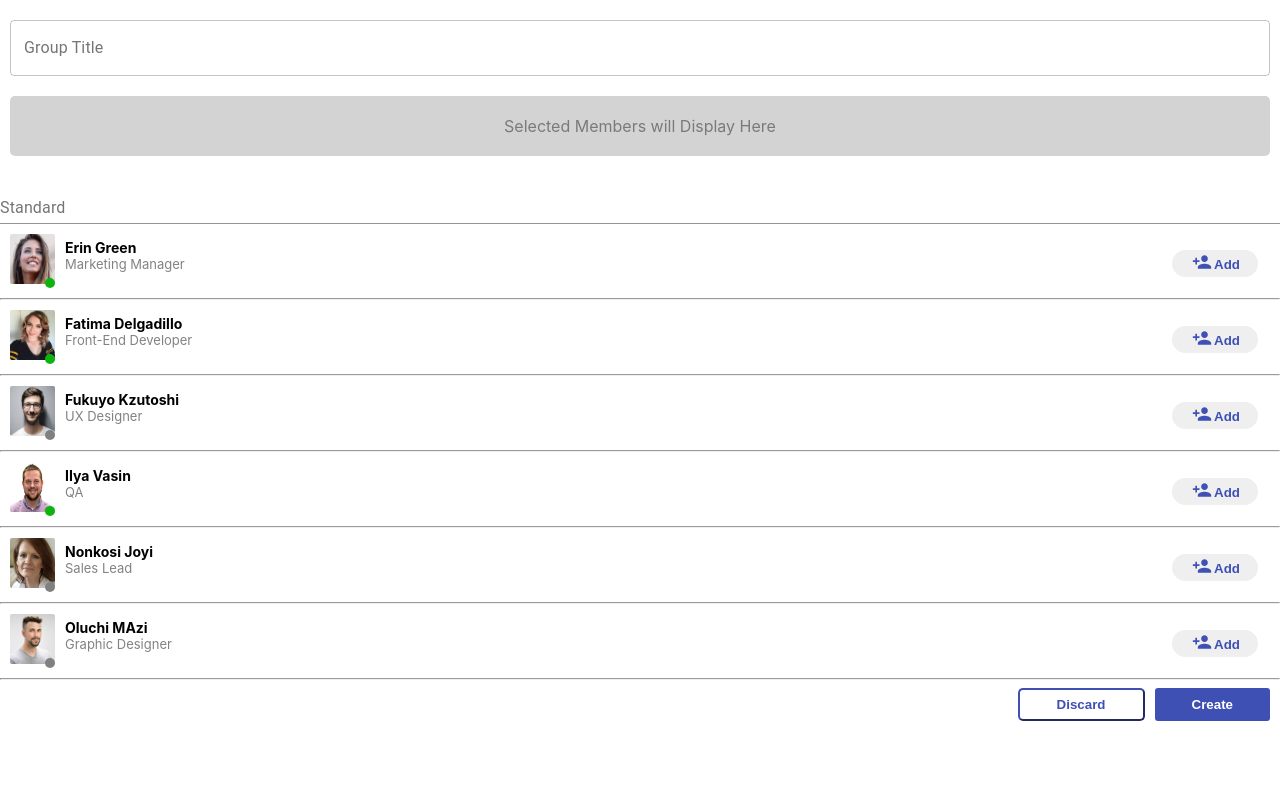
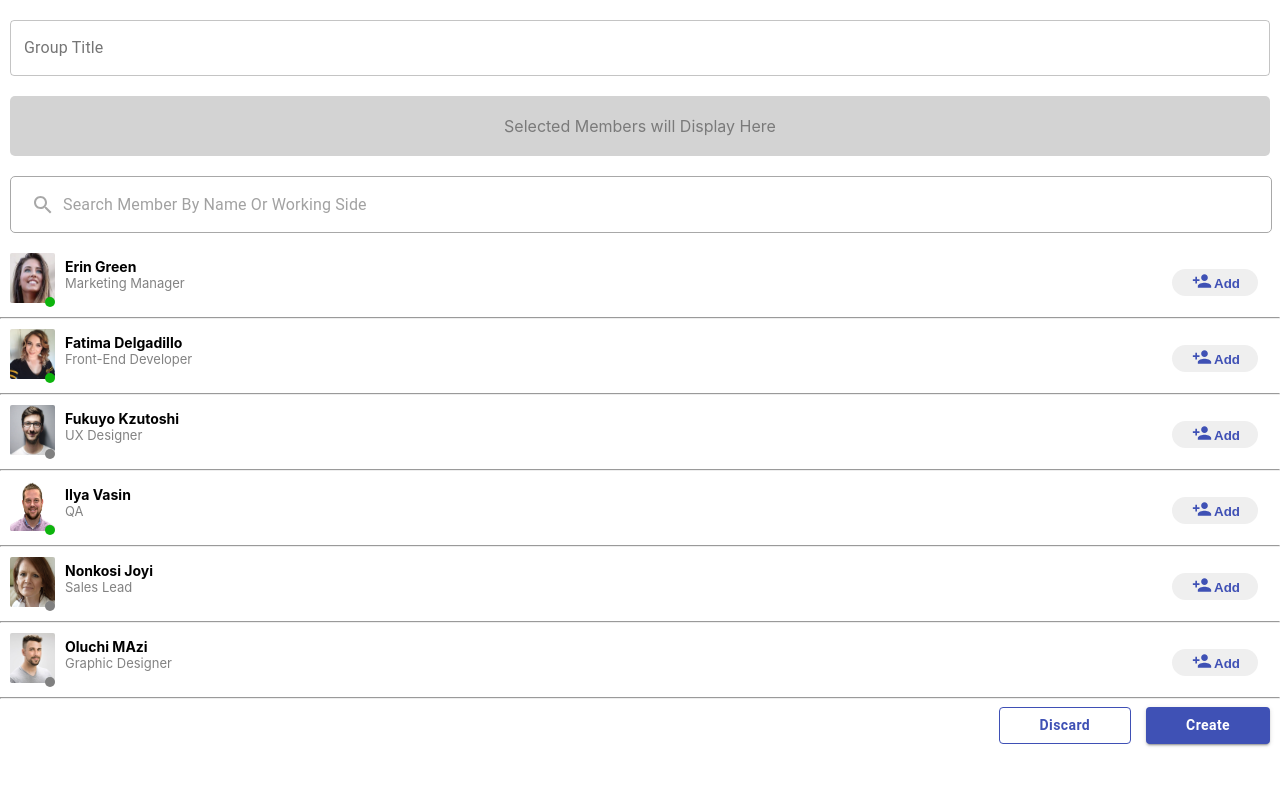
Before and after one commit to niloofarsohrabi/electronProject, a React (Create React App) app: page / in a window 1280 px wide. Shown: the top 786 px of the page. Built offline with nearby package versions, Linux system fonts and the light colour scheme.

Commit message:
convert to material

```diff
--- a/src/components/pages/mainPage/index.jsx
+++ b/src/components/pages/mainPage/index.jsx
@@ -1,67 +1,81 @@
-import React, { useEffect } from 'react'
-import { useSelector, useDispatch } from 'react-redux'
-import { AddMember } from '../../services/addMember'
-import { GroupAddedMembers } from '../../services/groupAddedMembers'
-import { Search } from '../../services/search'
-import { searchResultAction } from '../../../stateManagment/actions/searchResultAction'
-import TextField from '@material-ui/core/TextField'
-import profileStyle from '../../../styles/profileStyle.module.scss'
-import '../../../styles/mainPageGlobalStyle.scss'
-
+import React, { useEffect } from 'react';
+import { useSelector, useDispatch } from 'react-redux';
+import { AddMember } from '../../services/addMember';
+import { GroupAddedMembers } from '../../services/groupAddedMembers';
+import { Search } from '../../services/search';
+import { searchResultAction } from '../../../stateManagment/actions/searchResultAction';
+import TextField from '@material-ui/core/TextField';
+import profileStyle from '../../../styles/profileStyle.module.scss';
+import Button from '@material-ui/core/Button';
+import '../../../styles/mainPageGlobalStyle.scss';
 
 export const MainPage = () => {
-
   const dispatch = useDispatch();
-    const showSearchResult = useSelector(state => state.searchResult.searchResultState);
-    const copyContactListState = useSelector(state => state.contactList.contactListState);
+  const showSearchResult = useSelector(
+    (state) => state.searchResult.searchResultState,
+  );
+  const copyContactListState = useSelector(
+    (state) => state.contactList.contactListState,
+  );
   useEffect(() => {
     dispatch(searchResultAction(copyContactListState));
-    }, [copyContactListState])
+  }, [copyContactListState]);
 
   return (
     <>
       <div className="GroupTitleTextBox">
-                <TextField id="outlined-search" label="Group Title" type="text" variant="outlined" />
+        <TextField
+          id="outlined-search"
+          label="Group Title"
+          type="text"
+          variant="outlined"
+        />
       </div>
       <GroupAddedMembers />
       <Search />
 
-            {
-                showSearchResult.length == 0 ?
+      {showSearchResult.length == 0 ? (
         <div className="notFound">
           <p>No results Found</p>
         </div>
-                    : showSearchResult &&
+      ) : (
+        showSearchResult &&
         showSearchResult.map((item) => {
           return (
             <div key={item.id} className={profileStyle.container}>
               <div className={profileStyle.totalProfile}>
                 <div className={profileStyle.totalImg}>
                   <img className={profileStyle.profileImg} src={item.avatar} />
-                                        {
-                                            item.status === "ONLINE" ?
-                                                <div className={profileStyle.onLineStatus}></div> :
+                  {item.status === 'ONLINE' ? (
+                    <div className={profileStyle.onLineStatus}></div>
+                  ) : (
                     <div className={profileStyle.offLineStatus}></div>
-                                        }
+                  )}
                 </div>
                 <div className={profileStyle.styleDetail}>
-                                        <div className={profileStyle.profileName}>{item.fullName}</div>
-                                        <div className={profileStyle.workingSide}>{item.workingSide}</div>
+                  <div className={profileStyle.profileName}>
+                    {item.fullName}
+                  </div>
+                  <div className={profileStyle.workingSide}>
+                    {item.workingSide}
+                  </div>
                 </div>
                 <AddMember />
               </div>
               <hr />
             </div>
-                        )
+          );
         })
-            }
+      )}
 
-            <div className="totalBtn">
-                <button className="discardBtn">Discard</button>
-                <button className="createBtn">Create</button>
+      <div className="totalButton">
+        <Button variant="outlined" color="primary">
+          Discard
+        </Button>
+        <Button variant="contained" color="primary">
+          Create
+        </Button>
       </div>
-
-
     </>
-    )
-}
+  );
+};
--- a/src/components/services/search/index.jsx
+++ b/src/components/services/search/index.jsx
@@ -1,35 +1,46 @@
-import React, { useState, useEffect } from 'react'
-import { useDispatch, useSelector } from 'react-redux'
-import { searchResultAction } from '../../../stateManagment/actions/searchResultAction'
-//import SearchIcon from '@material-ui/icons/Search';
-//import searchStyle from '../../../styles/searchStyle.module.scss'
+import React, { useState, useEffect } from 'react';
+import { useDispatch, useSelector } from 'react-redux';
+import { searchResultAction } from '../../../stateManagment/actions/searchResultAction';
+import SearchIcon from '@material-ui/icons/Search';
+import '../../../styles/searchStyle.scss';
 
 import TextField from '@material-ui/core/TextField';
+import InputAdornment from '@material-ui/core/InputAdornment';
 
 export const Search = () => {
-
   const [userInputForSearch, setUserInputForSearch] = useState();
-    const showContactListState = useSelector(state => state.contactList.contactListState);
-    const dispatch = useDispatch()
+  const showContactListState = useSelector(
+    (state) => state.contactList.contactListState,
+  );
+  const dispatch = useDispatch();
 
   useEffect(() => {
-        let userResultSearch = showContactListState && showContactListState.filter(item => (item.fullName).toLowerCase().includes(userInputForSearch)
-        ||(item.workingSide).toLowerCase().includes(userInputForSearch));
+    let userResultSearch =
+      showContactListState &&
+      showContactListState.filter(
+        (item) =>
+          item.fullName.toLowerCase().includes(userInputForSearch) ||
+          item.workingSide.toLowerCase().includes(userInputForSearch),
+      );
     dispatch(searchResultAction(userResultSearch));
-    }, [userInputForSearch])
-
+  }, [userInputForSearch]);
 
   return (
     <>
-            {/* <div className={searchStyle.searchBox}>
-               <div className={searchStyle.searchIcon}>
-                   <SearchIcon/>
+      <div className="textFieldSearch">
+        <TextField
+          id="input-with-icon-textfield"
+          placeholder="Search Member By Name Or Working Side"
+          onChange={(event) => setUserInputForSearch(event.target.value)}
+          InputProps={{
+            startAdornment: (
+              <InputAdornment position="start">
+                <SearchIcon />
+              </InputAdornment>
+            ),
+          }}
+        />
       </div>
-               <input placeholder="Search member by name or working side"/>
-           </div> */}
-
-            <TextField id="standard-basic" label="Standard" onChange={(event) => setUserInputForSearch(event.target.value)} />
-
     </>
-    )
-}
+  );
+};
--- a/src/reportWebVitals.js
+++ b/src/reportWebVitals.js
@@ -1,4 +1,4 @@
-const reportWebVitals = onPerfEntry => {
+const reportWebVitals = (onPerfEntry) => {
   if (onPerfEntry && onPerfEntry instanceof Function) {
     import('web-vitals').then(({ getCLS, getFID, getFCP, getLCP, getTTFB }) => {
       getCLS(onPerfEntry);
--- a/src/styles/mainPageGlobalStyle.scss
+++ b/src/styles/mainPageGlobalStyle.scss
@@ -1,55 +1,42 @@
-$mainBlueColor:#3f50b5;
+$mainBlueColor: #3f50b5;
 
-.GroupTitleTextBox{
+.GroupTitleTextBox {
   margin-top: 20px;
   margin-left: 10px;
   margin-right: 10px;
 }
-.MuiFormControl-root{
+.MuiFormControl-root {
   width: 100%;
   display: block;
 }
-.discardBtn{
-    border-radius: 5px;
-    border-color: $mainBlueColor;
-    color: $mainBlueColor;
-    background-color: white;
-    padding: 7px 37px;
-    font-weight: bold;
-    cursor: pointer;
-}
-.createBtn{
-    border-radius: 3px;
-    border-color: $mainBlueColor;
-    padding: 7px 37px;
-    font-weight: bold;
-    color: white;
-    background-color: $mainBlueColor;
-    cursor: pointer;
-    margin-left: 10px;
-    border-style: hidden;
-}
-.discardBtn:focus,.createBtn:focus{
-    outline: 0;
-}
-.totalBtn{
+.totalButton {
   display: flex;
   justify-content: flex-end;
   margin-right: 10px;
-    margin-bottom: 20px;
+  margin-bottom: 50px;
+  .MuiButton-root {
+    text-transform: none;
+    padding: 5px 40px;
+    margin-left: 15px;
   }
-.createBtn:active{
-   border-style: hidden !important;
+  .MuiButton-outlinedPrimary {
+    border: 1px solid $mainBlueColor;
   }
-.notFound{
+  .MuiButton-outlinedPrimary:hover {
+    border: 1px solid $mainBlueColor;
+  }
+  .MuiButton-label {
+    font-weight: bold;
+  }
+}
+.notFound {
   border: 3px solid $mainBlueColor;
   border-radius: 5px;
   width: 50%;
   margin: 70px auto;
   box-shadow: -1px -1px 10px 1px $mainBlueColor;
-
 }
-.notFound p{
+.notFound p {
   display: flex;
   justify-content: center;
   font-weight: bold;
--- /dev/null
+++ b/src/styles/searchStyle.scss
@@ -0,0 +1,32 @@
+.textFieldSearch {
+  margin: 20px 10px;
+  .MuiFormControl-root {
+    border: 1px solid #a8a8a8 !important;
+    border-bottom: 0px;
+    width: 100% !important;
+    border-radius: 5px;
+  }
+  .MuiInput-underline:hover:not(.Mui-disabled):before {
+    border-bottom: 0px;
+  }
+  .MuiInputAdornment-root {
+    height: 55px !important;
+    max-height: 55px !important;
+    color: #a8a8a8;
+    margin-left: 20px;
+  }
+  .MuiInput-underline:before {
+    border-bottom: 0px;
+    transition: none;
+  }
+  .MuiInput-underline:after {
+    border-bottom: 0px;
+    transition: none;
+  }
+  .MuiFormControl-root:focus-within {
+    outline: -webkit-focus-ring-color auto 1px;
+    outline-color: #3f50b5;
+    outline-style: auto;
+    outline-width: 1px;
+  }
+}
```
Also changed, not shown: src/components/services/groupAddedMembers/index.jsx (+4 -4 lines), src/styles/searchStyle.module.scss (deleted, +0 -19 lines), 1 other file (tests, documents, lock files or other folders). Lines whose indentation alone changed are shown as unchanged.
